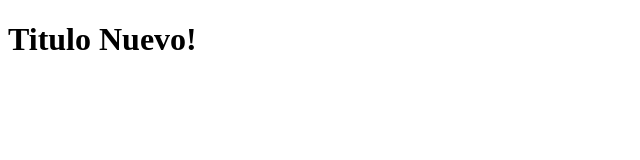
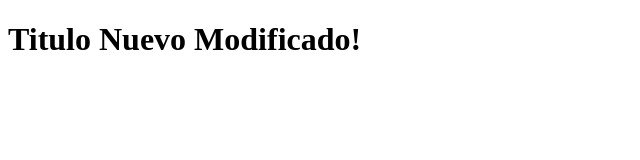
Before and after one commit to YoungPlague/Docs, a plain HTML site: page index.html in a window 1280 px wide. Shown: the whole page, without its empty margins (0-640 px from the left). Drawn offline with Linux system fonts and the light colour scheme.

Commit message:
Se modifico index nuevamente

```diff
--- a/index.html
+++ b/index.html
@@ -6,6 +6,6 @@
     <title>Inicio en Git</title>
 </head>
 <body>
-    <h1>Titulo Nuevo!</h1>
+    <h1>Titulo Nuevo Modificado!</h1>
 </body>
 </html>
```
